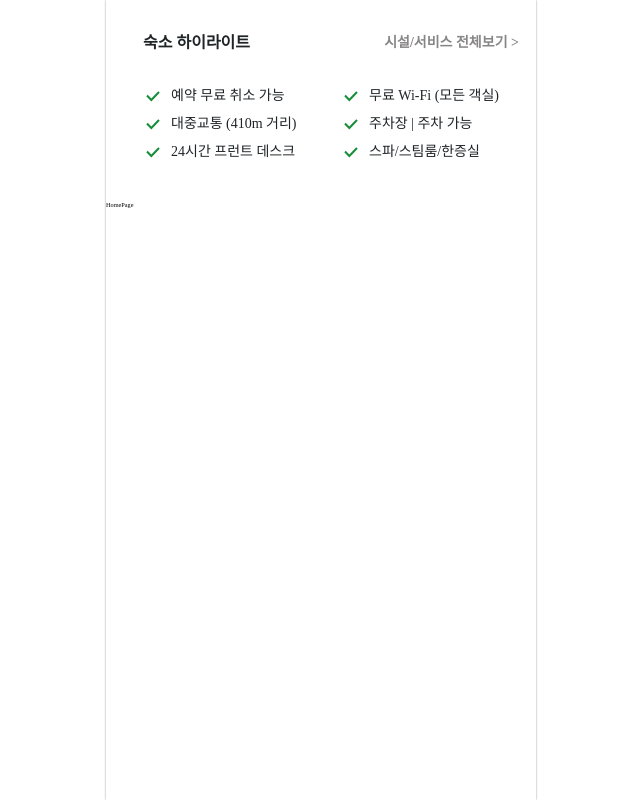
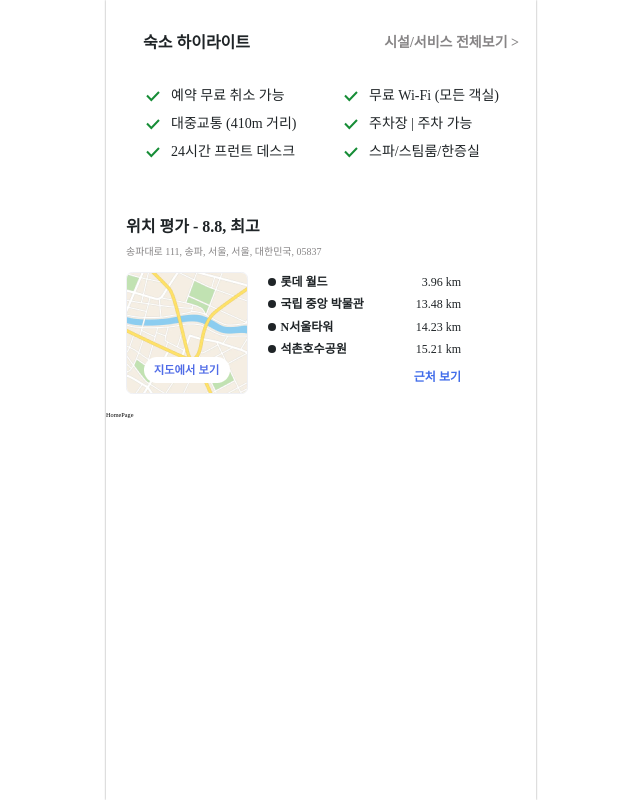
Before and after one commit to m2na7/35-COLLABORATION-WEB-AGODA, a React (Vite) app: page / in a window 1280 px wide. Shown: the whole page, without its empty margins (319-959 px from the left). Built offline with nearby package versions, Linux system fonts and the light colour scheme; a web font is replaced by a local one.

Commit message:
fix: Location style 수정

```diff
--- a/src/pages/HotelDetailPage/Components/HotelDetail/Location.style.ts
+++ b/src/pages/HotelDetailPage/Components/HotelDetail/Location.style.ts
@@ -1,30 +1,30 @@
-import styled from "@emotion/styled";
+import { css, Theme } from "@emotion/react";
 
-export const LocationWrapper = styled.div`
+export const LocationWrapper = css`
   display: flex;
   flex-direction: column;
   padding: 1.5rem 2rem;
   background-color: #fff;
 `;
 
-export const Header = styled.div`
+export const Header = css`
   display: flex;
   flex-direction: column;
   gap: 0.375rem;
   margin-bottom: 1rem;
 `;
 
-export const Title = styled.h3`
-  ${({ theme }) => theme.font.title5_b_16};
-  color: ${({ theme }) => theme.color.black};
+export const Title = (theme: Theme) => css`
+  ${theme.font.title5_b_16};
+  color: ${theme.color.black};
 `;
 
-export const Address = styled.p`
-  ${({ theme }) => theme.font.detail5_m_10};
-  color: ${({ theme }) => theme.color.gray600};
+export const Address = (theme: Theme) => css`
+  ${theme.font.detail5_m_10};
+  color: ${theme.color.gray600};
 `;
 
-export const ContentWrapper = styled.div`
+export const ContentWrapper = css`
   display: flex;
   flex-direction: row;
   align-items: flex-start;
@@ -32,25 +32,25 @@ export const ContentWrapper = styled.div`
   margin-bottom: 1rem;
 `;
 
-export const MapContainer = styled.div`
+export const MapContainer = css`
   position: relative;
   width: 7.5rem;
   height: 7.5rem;
 `;
 
-export const MapImage = styled.img`
-  border: 1px solid ${({ theme }) => theme.color.gray200};
+export const MapImage = (theme: Theme) => css`
+  border: 1px solid ${theme.color.gray200};
   border-radius: 0.625rem;
   object-fit: cover;
 `;
 
-export const NearbyContainer = styled.div`
+export const NearbyContainer = css`
   display: flex;
   flex-direction: column;
   gap: 0.75rem;
 `;
 
-export const NearbyList = styled.ul`
+export const NearbyList = css`
   list-style: none;
   padding: 0;
   margin: 0;
@@ -60,12 +60,12 @@ export const NearbyList = styled.ul`
   gap: 0.25rem;
 `;
 
-export const NearbyItem = styled.li`
+export const NearbyItem = (theme: Theme) => css`
   display: flex;
   align-items: center;
   gap: 0.25rem;
-  ${({ theme }) => theme.font.body4_m_12};
-  color: ${({ theme }) => theme.color.black};
+  ${theme.font.body4_m_12};
+  color: ${theme.color.black};
 
   span:first-of-type {
     font-weight: bold;
@@ -79,7 +79,7 @@ export const NearbyItem = styled.li`
   }
 `;
 
-export const IconWrapper = styled.div`
+export const IconWrapper = css`
   width: 12px;
   display: flex;
   align-items: center;
@@ -87,8 +87,8 @@ export const IconWrapper = styled.div`
   flex-shrink: 0;
 `;
 
-export const NearbyLink = styled.a`
-  ${({ theme }) => theme.font.body3_sb_12};
-  color: ${({ theme }) => theme.color.blue300};
+export const NearbyLink = (theme: Theme) => css`
+  ${theme.font.body3_sb_12};
+  color: ${theme.color.blue300};
   text-align: right;
 `;
--- a/src/pages/HotelDetailPage/Components/HotelDetail/Location.tsx
+++ b/src/pages/HotelDetailPage/Components/HotelDetail/Location.tsx
@@ -12,10 +12,13 @@ import {
   NearbyLink,
   IconWrapper,
 } from "./Location.style";
+import { useTheme } from "@emotion/react";
 import locationImg from "@assets/img/location.png";
 import { IcHead2 } from "@assets/svg";
 
 const Location = () => {
+  const theme = useTheme();
+
   const rating = 8.8;
   const address = "송파대로 111, 송파, 서울, 서울, 대한민국, 05837";
   const nearbyPlaces = [
@@ -26,31 +29,31 @@ import {
   ];
 
   return (
-      <LocationWrapper>
-        <Header>
-          <Title>위치 평가 - {rating}, 최고</Title>
-          <Address>{address}</Address>
-        </Header>
-        <ContentWrapper>
-          <MapContainer>
-            <MapImage src={locationImg} alt="지도 이미지" />
-          </MapContainer>
-          <NearbyContainer>
-            <NearbyList>
+    <div css={LocationWrapper}>
+      <div css={Header}>
+        <h3 css={Title(theme)}>위치 평가 - {rating}, 최고</h3>
+        <p css={Address(theme)}>{address}</p>
+      </div>
+      <div css={ContentWrapper}>
+        <div css={MapContainer}>
+          <img css={MapImage(theme)} src={locationImg} />
+        </div>
+        <div css={NearbyContainer}>
+          <ul css={NearbyList}>
             {nearbyPlaces.map((place, index) => (
-                <NearbyItem key={index}>
-                  <IconWrapper>
+              <li css={NearbyItem(theme)} key={index}>
+                <div css={IconWrapper}>
                   <IcHead2 />
-                  </IconWrapper>
+                </div>
                 <span>{place.name}</span>
                 <span>{place.distance}</span>
-                </NearbyItem>
+              </li>
             ))}
-            </NearbyList>
-            <NearbyLink>근처 보기</NearbyLink>
-          </NearbyContainer>
-        </ContentWrapper>
-      </LocationWrapper>
+          </ul>
+          <a css={NearbyLink(theme)}>근처 보기</a>
+        </div>
+      </div>
+    </div>
   );
 };
 
--- a/src/pages/HotelDetailPage/HotelDetailPage.tsx
+++ b/src/pages/HotelDetailPage/HotelDetailPage.tsx
@@ -1,12 +1,13 @@
 //import { Divider } from "./HotelDetailPage.style";
 import Highlights from "./Components/HotelDetail/Highlights";
 //import RateReview from "./Components/HotelDetail/RateReview";
-//import Location from "./Components/HotelDetail/Location";
+import Location from "./Components/HotelDetail/Location";
 
 const HotelDetailPage = () => {
   return (
     <>
       <Highlights />
+      <Location />
     </>
   );
 };
```
Lines whose indentation alone changed are shown as unchanged.
